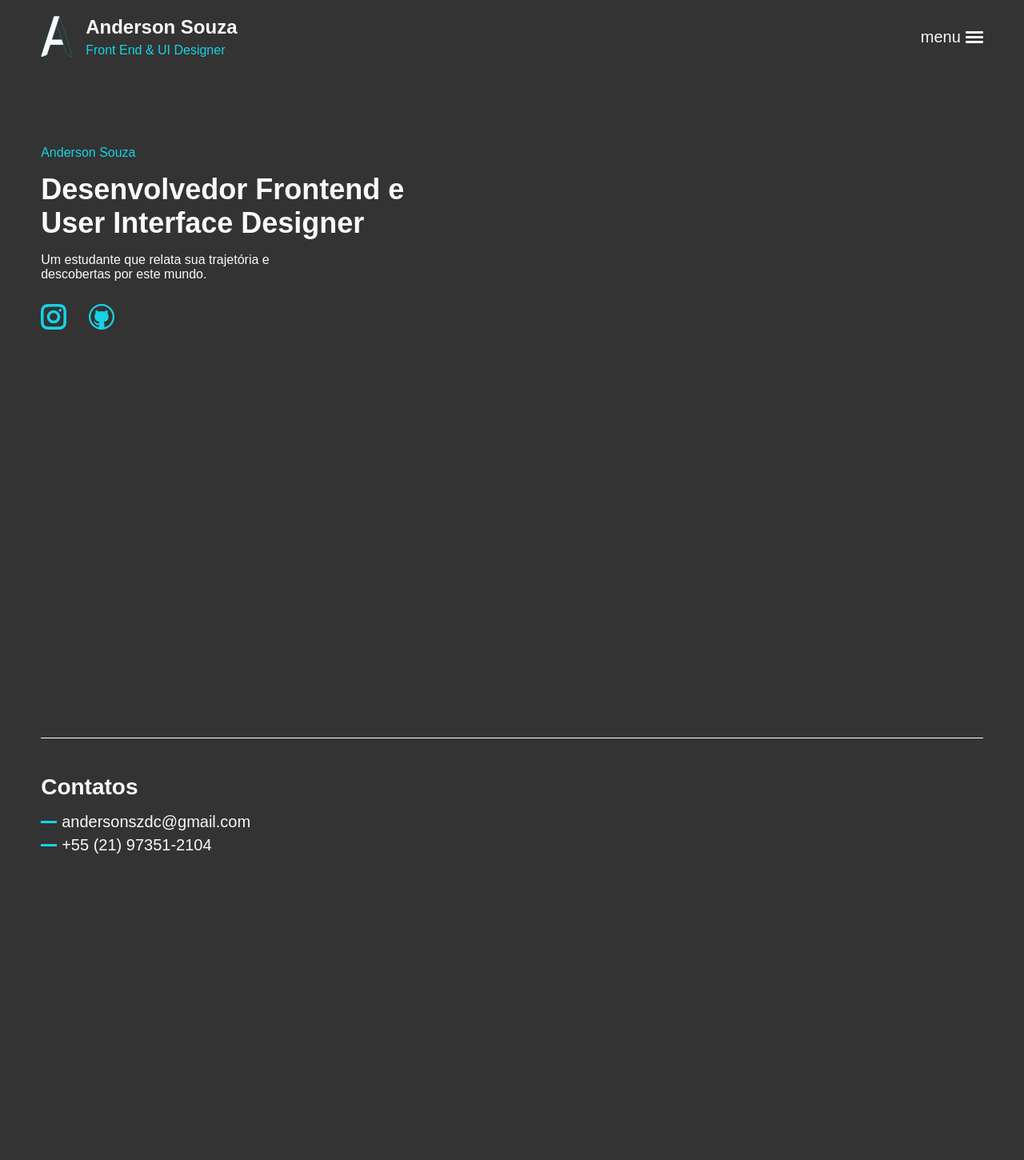
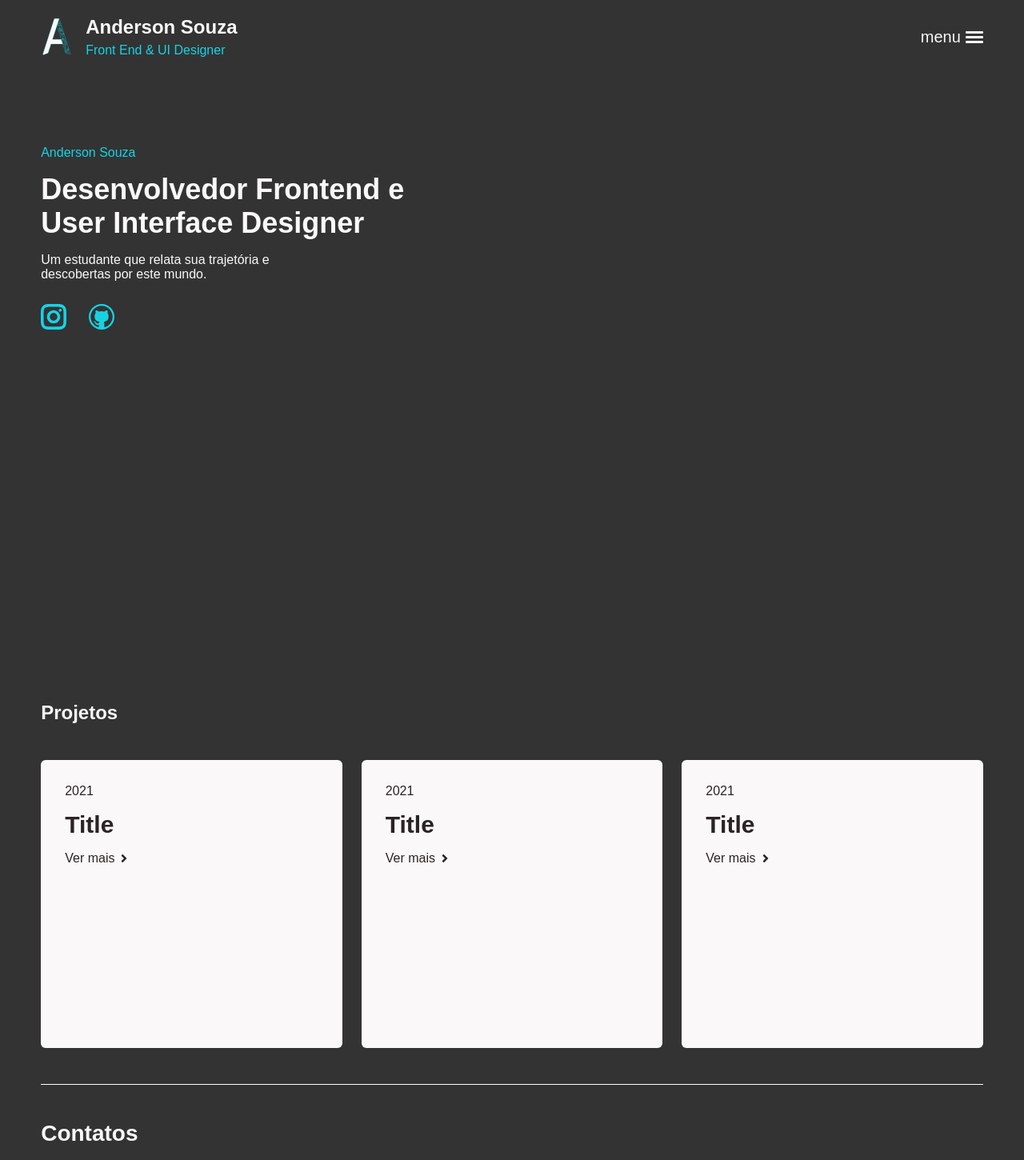
Before and after one commit to andersonszdc/My-site, a Next.js app: page / in a window 1280 px wide. Shown: the top 1450 px of the page at 80% size. Before the commit the page ends 1074 px from the top, so only its background shows below. Built offline with nearby package versions, Linux system fonts and the light colour scheme.

Commit message:
aba projetos iniciada

```diff
--- /dev/null
+++ b/components/Card.tsx
@@ -0,0 +1,51 @@
+import React from 'react'
+import styled, { keyframes } from 'styled-components'
+import { FaAngleRight } from 'react-icons/fa'
+
+const cardUp = keyframes`
+    from {
+        transform: translateY(30px);
+        opacity: 0;
+    }
+    to {
+        transform: translateY(0);
+        opacity: 1;
+    }
+`
+
+const Wrapper = styled.div`
+    display: flex;
+    flex-direction: column;
+    gap: 16px;
+    padding: 30px;
+    background-color: ${props => props.theme.colors.text};
+    color: ${props => props.theme.colors.background};
+    width: 100%;
+    height: 300px;
+    border-radius: 6px;
+    .card__title {
+        font-size: 30px;
+        font-weight: 700;
+    }
+    .card__verMais {
+        font-weight: 500;
+        display: flex;
+        align-items: center;
+        gap: 4px;
+    }
+    :hover p {
+        animation: ${cardUp} .3s ease-in-out;
+    }
+`
+
+const Card: React.FC = () => {
+  return (
+      <Wrapper>
+          <p className="card__ano">2021</p>
+          <p className="card__title">Title</p>
+          <p className="card__verMais">Ver mais<FaAngleRight/></p>
+      </Wrapper>
+  );
+}
+
+export default Card;
--- a/components/Header.tsx
+++ b/components/Header.tsx
@@ -117,22 +117,31 @@ const Header = ({ toggleTheme }: HeaderProps) => {
                         <Image src={isClicked? logoBlack : logoWhite} alt="logo-anderson" />
                     </div> */}
                     <div className="logo">
-                        <svg viewBox="0 0 818 1053" fill="none" xmlns="http://www.w3.org/2000/svg" xmlnsXlink="http://www.w3.org/1999/xlink">
-                            <mask id="mask0" style={{maskType:'alpha'}} maskUnits="userSpaceOnUse" x="342" y="3" width="467" height="1040">
-                                <path d="M807.933 1023.28L483.965 16.8716C481.304 8.60472 473.612 3 464.927 3H352.244C345.456 3 340.64 9.6185 342.729 16.0771L655.548 983.373C657.414 989.143 661.798 993.755 667.465 995.911L788.321 1041.9C800.078 1046.37 811.788 1035.26 807.933 1023.28Z" fill="#16D3E4"/>
+                        <svg viewBox="0 0 918 1150" fill="none" xmlns="http://www.w3.org/2000/svg">
+                            <mask id="mask0" style={{maskType:'alpha'}} maskUnits="userSpaceOnUse" x="392" y="50" width="467" height="1040">
+                                <path d="M857.933 1070.28L533.965 63.8716C531.304 55.6047 523.612 50 514.927 50H402.244C395.456 50 390.64 56.6185 392.729 63.0771L705.548 1030.37C707.414 1036.14 711.798 1040.75 717.465 1042.91L838.321 1088.9C850.078 1093.37 861.788 1082.26 857.933 1070.28Z" fill="#16D3E4"/>
                             </mask>
                             <g mask="url(#mask0)">
-                                <rect x="339" y="-47" width="479" height="1732" fill="url(#pattern0)"/>
+                                <path d="M715 627.242H705.282V590.598M671.5 496.82H654.453M654.453 496.82H591.803M654.453 496.82V395.555H502.5M749.5 751.361H689.127V641.821H630.023M630.023 641.821H580M630.023 641.821V590.598M630.023 641.821V736.782H611.5M485.5 348.272H543.337M543.337 348.272V296.261L526 280.106M543.337 348.272H624.31M689.127 985.018H714.739M714.739 985.018H779.753V941.281M714.739 985.018V1038M714.739 985.018V964.529M779.753 941.281V856.172H788M779.753 941.281H815.5M779.753 941.281H708.434V778.942H623M560.5 154.805H549.642V179.235L523.636 181.205V200.512M467 187.904L497.236 187.903V255.676H597.5" stroke="#16D3E4" strokeWidth="10" strokeLinecap="round" strokeLinejoin="round"/>
+                                <path d="M464.5 250.159H478.323V236.762H561.463V177.659H577.618V236.762H586.5M609.14 304.141V416.833H510M514.94 91L532.699 73.2417M486.204 225.73V181.008M536.99 85.4999L509 113M500.389 163.08H524.03V138.256H555.5M572.101 348.666V315.962L589.438 304.141V274.983M558.704 393.191V376.248L544.913 369.944M538.215 393.191V376.248L525.606 369.944M575.253 393.191V376.248L565.009 369.944M593.379 393.191V376.248L582.74 369.944M524.5 463.328H593.379M588.256 499.972L544.913 531.5M589.438 669.5V629.607H659.969V706.836H712.769M680 523.614H609.14M609.14 523.614L555.5 560.652M609.14 523.614L649.33 577.989H697.5M563.5 583.5L598.501 560.652H692M712.769 706.836V689.105L704.494 682.8M712.769 706.836H726.559M726.559 706.836V687.528L719.467 681.618M726.559 706.836H738.5M770 801.796H709.222M654.847 795.098V865.5M706 1024.81H842M766.5 1059.88H793.15M756.899 1033.88H810.881L836.493 1067.37H855.5" stroke="#16D3E4" strokeWidth="5" strokeLinecap="round" strokeLinejoin="round"/>
+                                <circle cx="523.636" cy="202.088" r="9.45662" fill="#16D3E4"/>
+                                <circle cx="589.439" cy="275.771" r="8.27455" fill="#16D3E4"/>
+                                <circle cx="593.379" cy="454.659" r="7.48649" fill="#16D3E4"/>
+                                <circle cx="592.197" cy="455.053" r="43.9951" stroke="#16D3E4" strokeWidth="5"/>
+                                <circle cx="567.767" cy="566.168" r="6.30442" fill="#16D3E4"/>
+                                <circle cx="582.74" cy="555.924" r="6.30442" fill="#16D3E4"/>
+                                <circle cx="785.269" cy="774.214" r="44.0548" stroke="#16D3E4" strokeWidth="3"/>
+                                <circle cx="754.929" cy="1033.88" r="7.48649" fill="#16D3E4"/>
+                                <circle cx="782.117" cy="986.988" r="8.66857" fill="#16D3E4"/>
+                                <circle cx="687.551" cy="907.395" r="8.66857" fill="#16D3E4"/>
+                                <circle cx="687.551" cy="879.025" r="8.66857" fill="#16D3E4"/>
+                                <circle cx="687.551" cy="850.655" r="8.66857" fill="#16D3E4"/>
+                                <circle cx="687.551" cy="822.285" r="8.66857" fill="#16D3E4"/>
                             </g>
-                            <path d="M805.554 1024.05L481.586 17.6377C479.257 10.4041 472.526 5.5 464.927 5.5H352.244C347.153 5.5 343.541 10.4639 345.108 15.3078L657.927 982.604C659.56 987.652 663.395 991.688 668.354 993.575L789.21 1039.56C799.007 1043.29 808.766 1034.03 805.554 1024.05Z" stroke="#16D3E4" strokeWidth="5"/>
-                            <path id="path-fill" d="M9.56652 1023.28L333.535 16.8716C336.196 8.60472 343.888 3 352.573 3H465.261C472.047 3 476.863 9.61604 474.777 16.074L285.5 602H534.5L577.5 735H242.5L161.956 983.385C160.087 989.148 155.706 993.753 150.044 995.908L29.1794 1041.9C17.4223 1046.37 5.71191 1035.26 9.56652 1023.28Z" fill={color} stroke="#16D3E4" strokeWidth="5"/>
-                            <defs>
-                                <pattern id="pattern0" patternContentUnits="objectBoundingBox" width="1" height="1">
-                                    <use xlinkHref="#image0" transform="translate(-0.453722) scale(0.0019705 0.000544959)"/>
-                                </pattern>
-                                <image id="image0" width="968" height="1835"/>
-                            </defs>
+                            <path d="M855.554 1071.05L531.586 64.6377C529.257 57.4041 522.526 52.5 514.927 52.5H402.244C397.153 52.5 393.541 57.4639 395.108 62.3078L707.927 1029.6C709.56 1034.65 713.395 1038.69 718.354 1040.57L839.21 1086.56C849.007 1090.29 858.766 1081.03 855.554 1071.05Z" stroke="#16D3E4" strokeWidth="5"/>
+                            <path id="path-fill" d="M59.5665 1070.28L383.535 63.8716C386.196 55.6047 393.888 50 402.573 50H515.261C522.047 50 526.863 56.616 524.777 63.074L335.5 649H584.5L627.5 782H292.5L211.956 1030.38C210.087 1036.15 205.706 1040.75 200.044 1042.91L79.1794 1088.9C67.4223 1093.37 55.7119 1082.26 59.5665 1070.28Z" fill={color} stroke="#16D3E4" strokeWidth="5"/>
                         </svg>
+
                     </div>
                     <div>
                         <h1 className="title">Anderson Souza</h1>
--- /dev/null
+++ b/components/Hero.tsx
@@ -0,0 +1,45 @@
+import React from 'react';
+import styled from 'styled-components'
+import { VscGithub } from 'react-icons/vsc'
+import { GrInstagram } from 'react-icons/gr'
+
+const Wrapper = styled.div`
+  display: flex;
+  flex-direction: column;
+  margin-top: 7vw;
+  gap: 16px;
+  padding: 0 4%;
+  min-height: calc(100vh - 105px);
+  transition: .5s cubic-bezier(.3,0,.5,1);
+  .name {
+    color: ${props => props.theme.colors.blue};
+    font-size: 16px;
+    font-weight: 500;
+  }
+  .function {
+    font-size: 36px;
+  }
+  .icons {
+    margin-top: 12px;
+    font-size: 32px;
+    display: flex;
+    gap: 28px;
+    color: ${props => props.theme.colors.blue}
+  }
+`
+
+const Hero: React.FC = () => {
+    return (
+        <Wrapper>
+            <h2 className='name'>Anderson Souza</h2>
+            <h2 className='function'>Desenvolvedor Frontend e<br/>User Interface Designer</h2>
+            <p className='description'>Um estudante que relata sua trajetória e<br/>descobertas por este mundo.</p>
+            <div className='icons'>
+                <GrInstagram />
+                <VscGithub />
+            </div>
+      </Wrapper>
+    );
+}
+
+export default Hero;
--- a/components/Menu.tsx
+++ b/components/Menu.tsx
@@ -27,7 +27,7 @@ const Wrapper = styled.div<MenuProps>`
         color: ${props => props.theme.colors.text};
         text-decoration: none;
         font-size: 20px;
-        transition: .15s cubic-bezier(.3,0,.5,1);
+        transition: .25s cubic-bezier(.3,0,.5,1);
         : hover {
             color: ${props => props.theme.colors.blue}
         }
--- /dev/null
+++ b/components/Projects.tsx
@@ -0,0 +1,30 @@
+import React from 'react'
+import styled from 'styled-components'
+import Card from './Card';
+
+const Wrapper = styled.div`
+    padding: 0 4%;
+    .projects__title {
+        margin-bottom: 45px;
+    }
+    .projects__cards {
+        display: flex;
+        gap: 24px;
+        width: 100%;
+    }
+`
+
+const Projects: React.FC = () => {
+  return (
+      <Wrapper>
+          <h2 className="projects__title">Projetos</h2>
+          <div className="projects__cards">
+              <Card />
+              <Card />
+              <Card />
+          </div>
+      </Wrapper>
+  );
+}
+
+export default Projects;
--- a/pages/index.tsx
+++ b/pages/index.tsx
@@ -1,44 +1,13 @@
 import type { NextPage } from 'next'
-import styled from 'styled-components'
-import { VscGithub } from 'react-icons/vsc'
-import { GrInstagram } from 'react-icons/gr'
-
-const Wrapper = styled.div`
-  display: flex;
-  flex-direction: column;
-  margin-top: 7vw;
-  gap: 16px;
-  padding: 0 4%;
-  min-height: calc(100vh - 105px);
-  transition: .5s cubic-bezier(.3,0,.5,1);
-  .name {
-    color: ${props => props.theme.colors.blue};
-    font-size: 16px;
-    font-weight: 500;
-  }
-  .function {
-    font-size: 36px;
-  }
-  .icons {
-    margin-top: 12px;
-    font-size: 32px;
-    display: flex;
-    gap: 28px;
-    color: ${props => props.theme.colors.blue}
-  }
-`
+import Hero from '../components/Hero'
+import Projects from '../components/Projects'
 
 const Home: NextPage = () => {
   return (
-    <Wrapper>
-      <h2 className='name'>Anderson Souza</h2>
-      <h2 className='function'>Desenvolvedor Frontend e<br/>User Interface Designer</h2>
-      <p className='description'>Um estudante que relata sua trajetória e<br/>descobertas por este mundo.</p>
-      <div className='icons'>
-        <GrInstagram />
-        <VscGithub />
-      </div>
-    </Wrapper>
+    <>
+      <Hero />
+      <Projects />
+    </>
   )
 }
 
```
